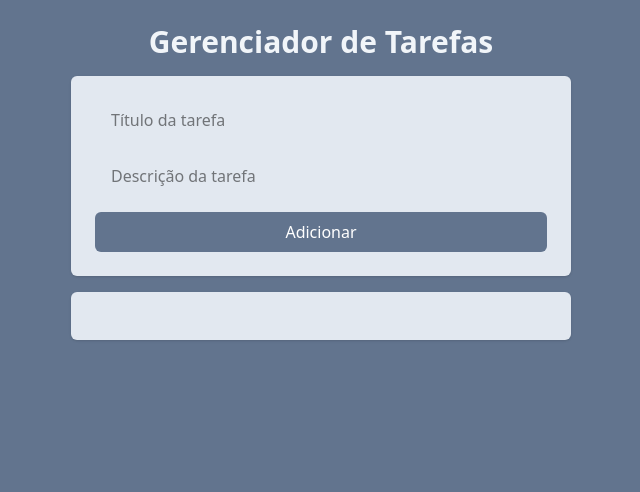
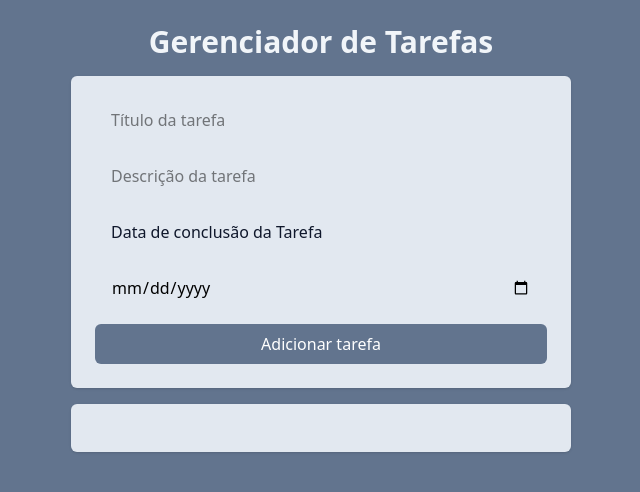
Before and after one commit to DevThiagoTrabuco/To-do_List_React.js, a React (Vite) app: page / in a window 1280 px wide. Shown: the top 492 px of the page, without its empty margins (319-959 px from the left). Built offline with nearby package versions, Linux system fonts and the light colour scheme.

Commit message:
update_datas

```diff
--- a/src/App.jsx
+++ b/src/App.jsx
@@ -46,11 +46,12 @@ function App() {
     setTasks(newTasks);
   }
 
-  function onAddTaskSubmit(title, description) {
+  function onAddTaskSubmit(title, description, dueDate) {
     const newTask = {
       id: v4(),
       title: title,
       description: description,
+      dueDate: dueDate,
       isCompleted: false,
     };
     setTasks([...tasks, newTask]);
--- a/src/components/AddTask.jsx
+++ b/src/components/AddTask.jsx
@@ -4,6 +4,27 @@ import Input from "./Input";
 function AddTask({ onAddTaskSubmit }) {
     const [title, setTitle] = useState("");
     const [description, setDescription] = useState("");
+    const [dueDate, setDueDate] = useState("");
+
+    function parseLocalDate(dateString) {
+        const [year, month, day] = dateString.split('-').map(Number);
+        return new Date(year, month - 1, day);
+    }
+
+    const isDue = dueDate => {
+        const today = new Date();
+        const inputDate = new parseLocalDate(dueDate);
+        today.setHours(0, 0, 0, 0);
+        inputDate.setHours(0, 0, 0, 0);
+        return inputDate < today;
+    }
+
+    function clearForm() {
+        setTitle('');
+        setDescription('');
+        setDueDate('');
+    }
+
     return (
         <div className="space-y-4 p-6 bg-slate-200 rounded-md shadow flex flex-col">
             <Input
@@ -15,18 +36,24 @@ function AddTask({ onAddTaskSubmit }) {
                 type="text"
                 placeholder="Descrição da tarefa"
                 value={description}
-                onChange={(event) => setDescription(event.target.value)}/>
+                onChange={(event) => setDescription(event.target.value)} />
+            <p className="text-slate-900 px-4 py-2">Data de conclusão da Tarefa</p>
+            <Input
+                type="date"
+                value={dueDate}
+                onChange={(event) => setDueDate(event.target.value)} />
             <button
                 onClick={() => {
-                    if (!title.trim() || !description.trim()) {
-                        return alert("Preencha título e descrição da tarefa.");
+                    if (!title.trim() || !description.trim() || !dueDate.trim()) {
+                        return alert("Preencha todos os campos da tarefa.");
+                    } else if (isDue(dueDate)) {
+                        return alert("Data de conclusão inferior a data de hoje.");
                     }
-                    onAddTaskSubmit(title, description);
-                    setTitle('');
-                    setDescription('');
+                    onAddTaskSubmit(title, description, dueDate);
+                    clearForm();
                 }}
                 className="bg-slate-500 outline-slate-400 px-4 py-2 rounded-md font-medium text-white">
-                Adicionar
+                Adicionar tarefa
             </button>
         </div>
     );
--- a/src/components/Tasks.jsx
+++ b/src/components/Tasks.jsx
@@ -1,4 +1,4 @@
-import {CheckIcon, ChevronRightIcon, TrashIcon} from 'lucide-react';
+import {AlarmClock, CheckIcon, ChevronRightIcon, TrashIcon, XIcon} from 'lucide-react';
 import { useNavigate } from 'react-router';
 import Button from './Button';
 
@@ -7,9 +7,29 @@ function Tasks({ tasks, onTaskClick, onDeleteTaskClick }) {
 
     function onSeeDetailsClick(task) {
         const query = new URLSearchParams();
-        query.set('title', task.title);
-        query.set('description', task.description);
+        query.set('id', task.id);
         navigate(`/task?${query.toString()}`);
+    }
+
+    function parseLocalDate(dateString) {
+        const [year, month, day] = dateString.split('-').map(Number);
+        return new Date(year, month - 1, day);
+    }
+
+    const isDue = task => {
+        const today = new Date();
+        const dueDate = new parseLocalDate(task.dueDate);
+        today.setHours(0, 0, 0, 0);
+        dueDate.setHours(0, 0, 0, 0);
+        return dueDate < today;
+    }
+
+    const isToday = task => {
+        const today = new Date();
+        const dueDate = new parseLocalDate(task.dueDate);
+        today.setHours(0, 0, 0, 0);
+        dueDate.setHours(0, 0, 0, 0);
+        return dueDate.getTime() === today.getTime();
     }
 
     return (
@@ -18,10 +38,20 @@ function Tasks({ tasks, onTaskClick, onDeleteTaskClick }) {
                 <li key={task.id} className="flex gap-2">
                     <button
                         onClick={() => onTaskClick(task.id)}
-                        className={`bg-slate-400 w-full p-2 text-white rounded-md text-left flex items-center gap-2 ${task.isCompleted && 'line-through'}`}>
-                        {task.isCompleted ? <CheckIcon/> : ''}
+                        className="bg-slate-400 w-full p-2 text-white rounded-md text-left">
                         {task.title}
                     </button>
+                    <Button>
+                        {task.isCompleted ?
+                            <CheckIcon className='text-green-700' />
+                        : isToday(task) ?
+                            <AlarmClock className='text-yellow-400' />
+                        : !isDue(task) ?
+                            <AlarmClock className='text-blue-500' />
+                        :
+                            <XIcon className='text-red-600' />
+                        }
+                    </Button>
                     <Button
                         onClick={() => onSeeDetailsClick(task)}>
                         <ChevronRightIcon/>
--- a/src/main.jsx
+++ b/src/main.jsx
@@ -13,7 +13,7 @@ const router = createBrowserRouter([
   {
     path: '/task',
     element: <TaskPage/>,
-  }
+  },
 ])
 
 createRoot(document.getElementById('root')).render(
--- a/src/pages/TaskPage.jsx
+++ b/src/pages/TaskPage.jsx
@@ -1,17 +1,52 @@
-import { ChevronLeftIcon } from "lucide-react";
+import { Calendar, ChevronLeftIcon } from "lucide-react";
 import { useNavigate, useSearchParams } from "react-router";
 import Title from "../components/Title";
-
+import { useMemo } from "react";
 
 function TaskPage() {
   const navigate = useNavigate();
   const [searchParams] = useSearchParams();
-    const title = searchParams.get("title");
-    const description = searchParams.get("description");
+  const taskId = searchParams.get("id");
+
+  const task = useMemo(() => {
+    const tasks = JSON.parse(localStorage.getItem("tasks") || "[]");
+    return tasks.find(t => String(t.id) === String(taskId));
+  }, [taskId]);
+
+  function parseLocalDate(dateString) {
+        const [year, month, day] = dateString.split('-').map(Number);
+        return new Date(year, month - 1, day);
+    }
+
+  const isDue = task => {
+    const today = new Date();
+    const dueDate = new parseLocalDate(task.dueDate);
+    today.setHours(0, 0, 0, 0);
+    dueDate.setHours(0, 0, 0, 0);
+    return dueDate < today;
+  }
+
+  const isToday = task => {
+    const today = new Date();
+    const dueDate = new parseLocalDate(task.dueDate);
+    today.setHours(0, 0, 0, 0);
+    dueDate.setHours(0, 0, 0, 0);
+    return dueDate.getTime() === today.getTime();
+  }
 
   function onBackClick() {
     navigate(-1);
   }
+
+  if (!task) {
+    return (
+      <div className="w-screen h-screen flex items-center justify-center bg-slate-500">
+        <div className="bg-white p-6 rounded shadow">Tarefa não encontrada.</div>
+      </div>
+    );
+  }
+
+  const formattedDate = new Date(task.dueDate).toLocaleDateString("pt-BR");
 
   return (
     <div className="w-screen h-screen bg-slate-500 flex justify-center p-6">
@@ -26,8 +61,28 @@ function TaskPage() {
         </div>
 
         <div className="bg-slate-200 p-4 rounded-md">
-          <h2 className="text-xl text-slate-600 font-bold">{title}</h2>
-          <p className="text-slate-600">{description}</p>
+          <h2 className="text-xl text-slate-600 font-bold flex justify-between items-center">
+            <span>{task.title}</span>
+            <span className="flex items-center gap-2"><Calendar/>{formattedDate}</span>
+          </h2>
+          <p className="text-slate-600">{task.description}</p>
+          {task.isCompleted ? (
+            <p className="text-green-700 mt-2">
+              Tarefa concluída
+            </p>
+          ) : isToday(task) ? (
+            <p className="text-yellow-400 mt-2">
+              Tarefa para hoje
+            </p>
+          ) : !isDue(task) ? (
+            <p className="text-blue-700 mt-2">
+              Tarefa pendente
+           </p>
+          ) : (
+            <p className="text-red-600 mt-2">
+              Tarefa atrasada
+            </p>
+          )}
         </div>
       </div>
     </div>
```
Lines whose indentation alone changed are shown as unchanged.
